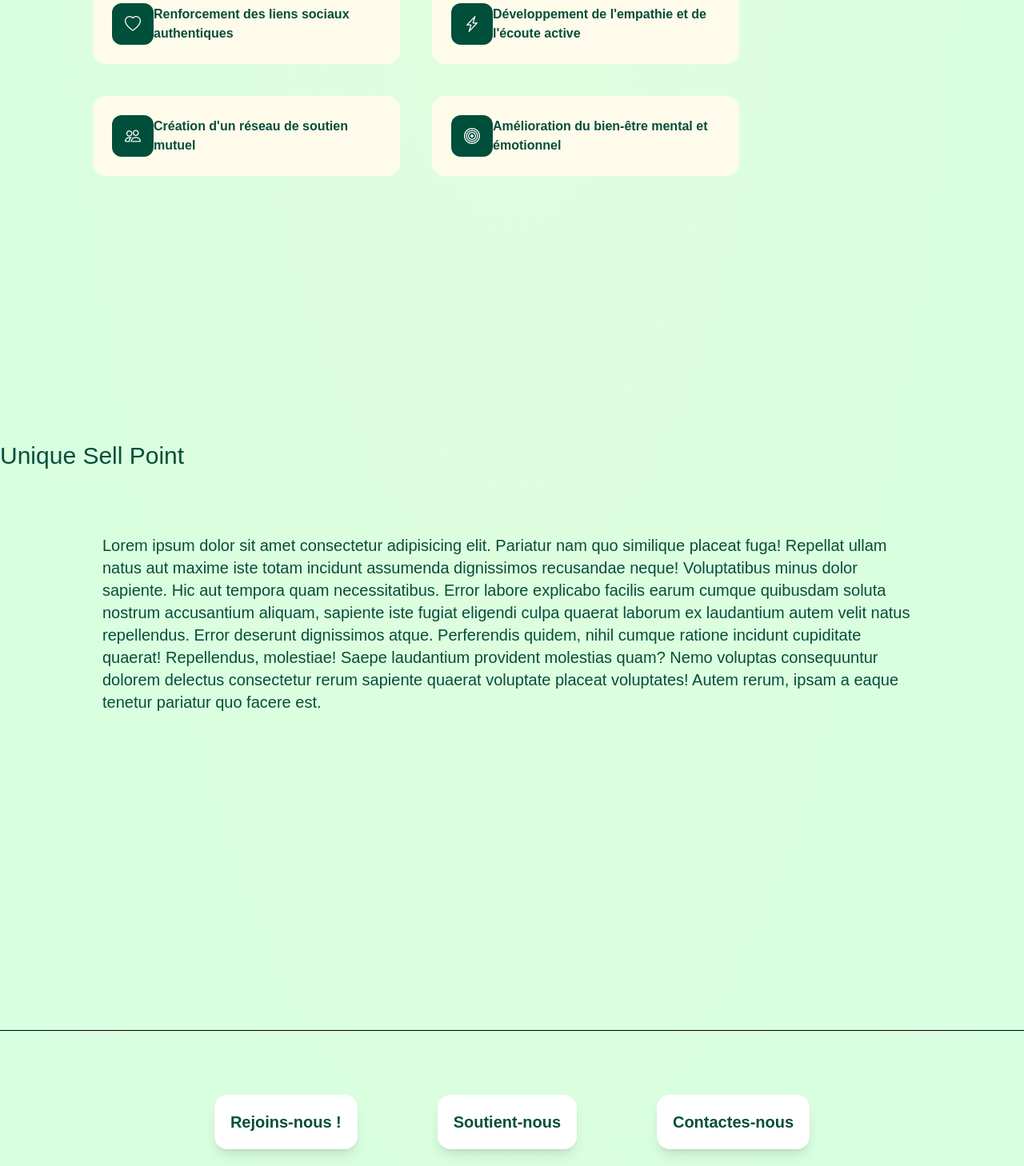
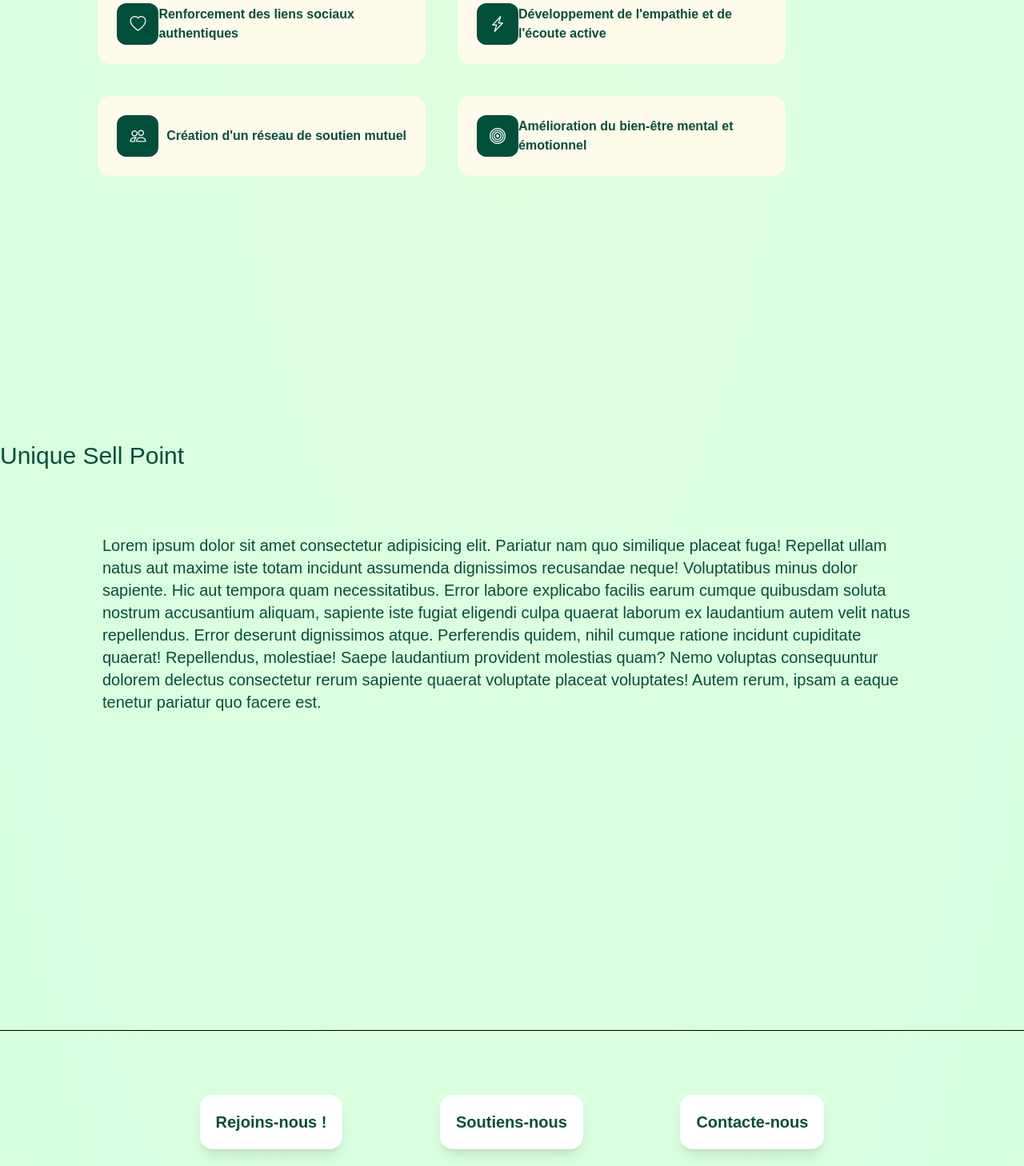
Before and after one commit to Bilal-El-akrouchi/elo-sens, a Next.js app: page / in a window 1280 px wide. Shown: the part 3200-4658 px from the top of the page at 80% size. Built offline with nearby package versions, Linux system fonts and the light colour scheme.

Commit message:
responsive

```diff
--- a/src/app/component/sectionAccrochage/SectionAccrochage.jsx
+++ b/src/app/component/sectionAccrochage/SectionAccrochage.jsx
@@ -8,20 +8,20 @@ export default function SectionAccrochage() {
       <section id="accrochage" className="min-h-screen">
         <h2 className="text-3xl pb-10">Accrochage à la vie</h2>
         <p className="w-3/5 pl-20 text-xl">Retrouvez le goût de vivre et tissez des liens authentiques avec ceux qui vous entourent. Notre approche bienveillante vous aide à reconstruire votre confiance et à redécouvrir votre place dans la société, étape par étape, à votre rythme</p>
-        <div className="flex md:flex-row flex-col justify-center items-center w-3/4 flex-wrap gap-10 mt-10 ml-10 font-semibold">
-          <div className="flex lg:flex-row flex-col justify-around items-center w-4/10 bg-amber-50 p-6 rounded-2xl">
+        <div className="flex md:flex-row flex-col justify-center items-center w-4/5 flex-wrap gap-10 mt-10 ml-10 font-semibold">
+          <div className="flex lg:flex-row flex-col justify-between items-center md:w-4/10 w-3/4 bg-amber-50 p-6 rounded-2xl">
             <i class="bi bi-heart py-3 px-4 text-xl text-white rounded-xl bg-emerald-900"></i>
             <p>Renforcement des liens sociaux authentiques</p>
           </div>
-          <div className="flex lg:flex-row flex-col justify-around items-center w-4/10 bg-amber-50 p-6 rounded-2xl">
+          <div className="flex lg:flex-row flex-col justify-between items-center md:w-4/10 w-3/4 bg-amber-50 p-6 rounded-2xl">
             <i class="bi bi-lightning-charge py-3 px-4 text-xl text-white rounded-xl bg-emerald-900"></i>
             <p>Développement de l'empathie et de l'écoute active</p>
           </div>
-          <div className="flex lg:flex-row flex-col justify-around items-center w-4/10 bg-amber-50 p-6 rounded-2xl">
+          <div className="flex lg:flex-row flex-col justify-between items-center md:w-4/10 w-3/4 bg-amber-50 p-6 rounded-2xl">
             <i class="bi bi-people py-3 px-4 text-xl text-white rounded-xl bg-emerald-900"></i>
             <p>Création d'un réseau de soutien mutuel</p>
           </div>
-          <div className="flex lg:flex-row flex-col justify-around items-center w-4/10 bg-amber-50 p-6 rounded-2xl">
+          <div className="flex lg:flex-row flex-col justify-between items-center md:w-4/10 w-3/4 bg-amber-50 p-6 rounded-2xl">
             <i class="bi bi-bullseye py-3 px-4 text-xl text-white rounded-xl bg-emerald-900"></i>
             <p>Amélioration du bien-être mental et émotionnel</p>
           </div>
--- a/src/app/component/sectionArtOratoire/SectionArtOratoire.jsx
+++ b/src/app/component/sectionArtOratoire/SectionArtOratoire.jsx
@@ -9,19 +9,19 @@ export default function SectionArtOratoire() {
         <h2 className="text-3xl pb-10">Art Oratoire</h2>
         <p className="w-3/5 pl-20 text-xl">Découvrez l'art de captiver votre audience et de transmettre vos idées avec impact. Nos ateliers d'art oratoire vous accompagnent dans le développement de vos compétences de communication, pour que chaque prise de parole devienne une opportunité de briller et d'inspirer.</p>
         <div className="flex md:flex-row flex-col justify-center items-center w-3/4 flex-wrap gap-10 mt-10 ml-10 font-semibold">
-        <div className="flex lg:flex-row flex-col  justify-around items-center w-4/10 bg-amber-50 p-6 rounded-2xl">
+        <div className="flex lg:flex-row flex-col  justify-around items-center md:w-4/10 w-3/4 bg-amber-50 p-6 rounded-2xl">
           <i class="bi bi-chat py-3 px-4 text-xl text-white rounded-xl bg-emerald-900"></i>
           <p>Maîtrise de l'expression orale et corporelle</p>
         </div>
-        <div className="flex lg:flex-row flex-col justify-around items-center w-4/10 bg-amber-50 p-6 rounded-2xl">
+        <div className="flex lg:flex-row flex-col justify-around items-center md:w-4/10 w-3/4 bg-amber-50 p-6 rounded-2xl">
           <i class="bi bi-people py-3 px-4 text-xl text-white rounded-xl bg-emerald-900"></i>
           <p>Gestion du stress et de l'anxiété en public</p>
         </div>
-        <div className="flex lg:flex-row flex-col justify-around items-center w-4/10 bg-amber-50 p-6 rounded-2xl">
+        <div className="flex lg:flex-row flex-col justify-around items-center md:w-4/10 w-3/4 bg-amber-50 p-6 rounded-2xl">
           <i class="bi bi-bullseye py-3 px-4 text-xl text-white rounded-xl bg-emerald-900"></i>
           <p>Structuration claire et impactante des idées</p>
         </div>
-        <div className="flex lg:flex-row flex-col justify-around items-center w-4/10 bg-amber-50 p-6 rounded-2xl">
+        <div className="flex lg:flex-row flex-col justify-around items-center md:w-4/10 w-3/4 bg-amber-50 p-6 rounded-2xl">
           <i class="bi bi-lightbulb py-3 px-4 text-xl text-white rounded-xl bg-emerald-900"></i>
           <p>Développement de la confiance en soi</p>
         </div>
--- a/src/app/component/sectionContact/SectionContact.jsx
+++ b/src/app/component/sectionContact/SectionContact.jsx
@@ -7,21 +7,21 @@ export default function SectionContact() {
     <>
       <footer id="contact" className="pb-5 h-[50vh] border-t-1 border-black ">
 
-        <div className="flex justify-evenly items-center w-4/5 mx-auto mt-10 p-10">
-          <h2 className="text-xl bg-white p-5 rounded-2xl shadow-lg font-semibold">Rejoins-nous !</h2>
-          <h2 className="text-xl bg-white p-5 rounded-2xl shadow-lg font-semibold"> <a href="https://www.paypal.com/be/home?locale.x=fr_BE">Soutient-nous</a></h2>
-          <h2 className="text-xl bg-white p-5 rounded-2xl shadow-lg font-semibold"><a href="/contact">Contactes-nous</a></h2>
+        <div className="lg:text-xl flex-col md:flex-row gap-10 text-lg flex justify-evenly items-center w-4/5 mx-auto mt-10 p-10">
+          <h2 className=" bg-white p-5 rounded-2xl shadow-lg font-semibold">Rejoins-nous !</h2>
+          <h2 className="bg-white p-5 rounded-2xl shadow-lg font-semibold"> <a href="https://www.paypal.com/be/home?locale.x=fr_BE">Soutiens-nous</a></h2>
+          <h2 className="bg-white p-5 rounded-2xl shadow-lg font-semibold"><a href="/contact">Contacte-nous</a></h2>
 
         </div>
 
         <div className="flex justify-center items-center gap-10 text-white text-xl">
           <a href="https://www.facebook.com/">
-          <i class="bi bi-facebook p-5 rounded-full bg-emerald-900"></i></a>
+            <i class="bi bi-facebook p-5 rounded-full bg-emerald-900"></i></a>
 
           <a href="https://www.instagram.com/">
-          <i class="bi bi-instagram p-5 rounded-full bg-emerald-900"></i></a>
+            <i class="bi bi-instagram p-5 rounded-full bg-emerald-900"></i></a>
           <a href="https://www.linkedin.com/">
-          <i class="bi bi-linkedin p-5 rounded-full bg-emerald-900"></i></a>
+            <i class="bi bi-linkedin p-5 rounded-full bg-emerald-900"></i></a>
         </div>
 
         <div>
```
